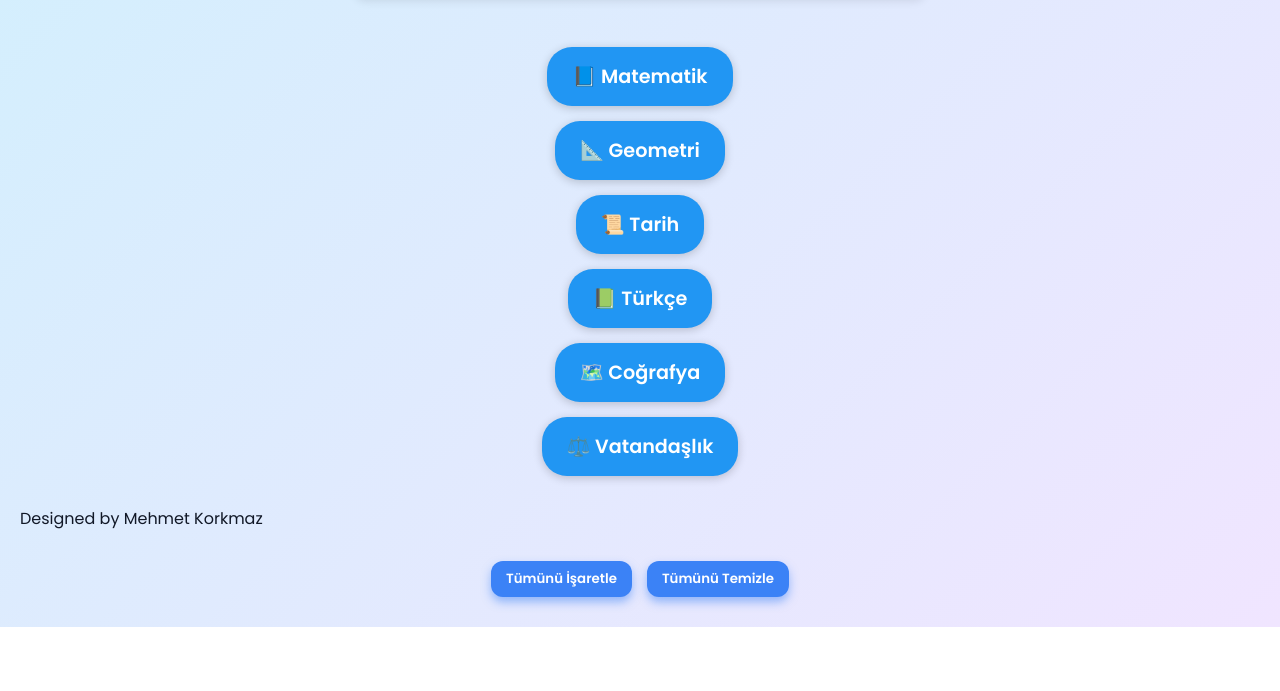
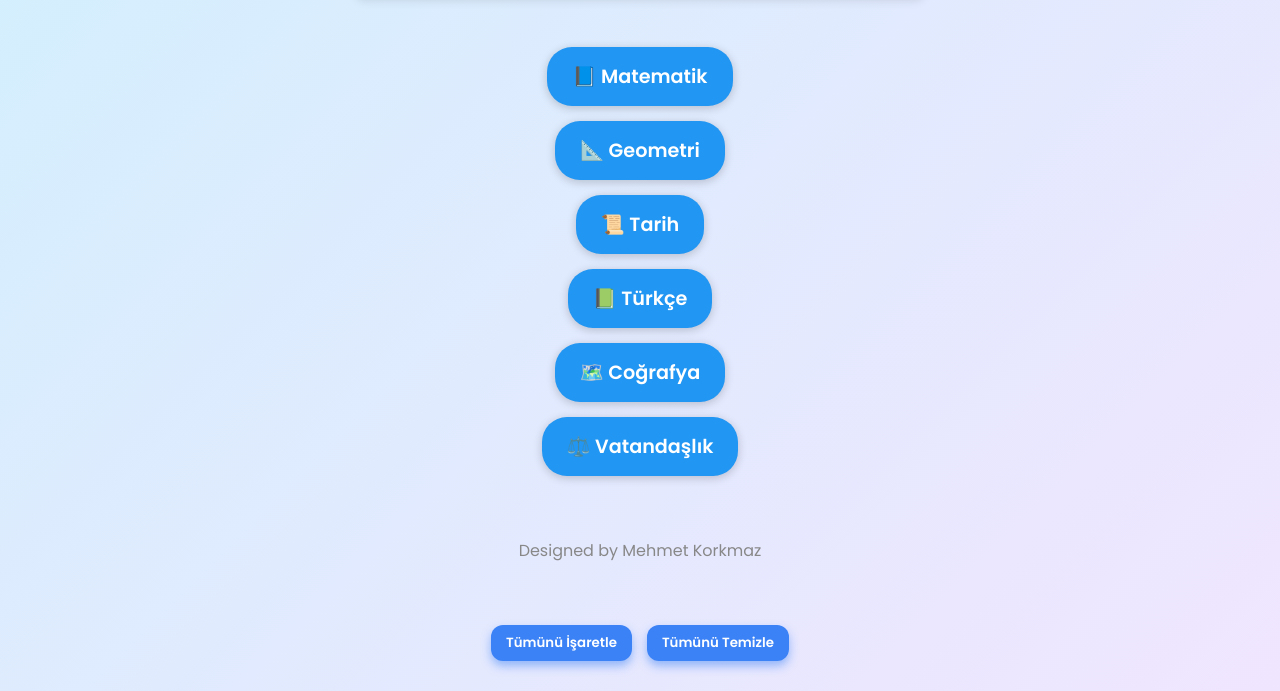
Before and after one commit to mehmetxkrkmz/kpss2026, a plain HTML site: page index.html in a window 1280 px wide. Shown: the part 281-972 px from the top of the page. Before the commit the page ends 908 px from the top, so only its background shows below. Drawn offline with Linux system fonts and the light colour scheme.

Commit message:
Update style.css

```diff
--- a/style.css
+++ b/style.css
@@ -319,3 +319,9 @@ body.dark .btn-link:hover {
   width: 100%;
   box-shadow: 0 1px 3px rgba(0,0,0,0.1);
 }
+footer {
+    text-align: center;
+    padding: 2rem;
+    font-size: 1rem;
+    color: #888;
+}
```
